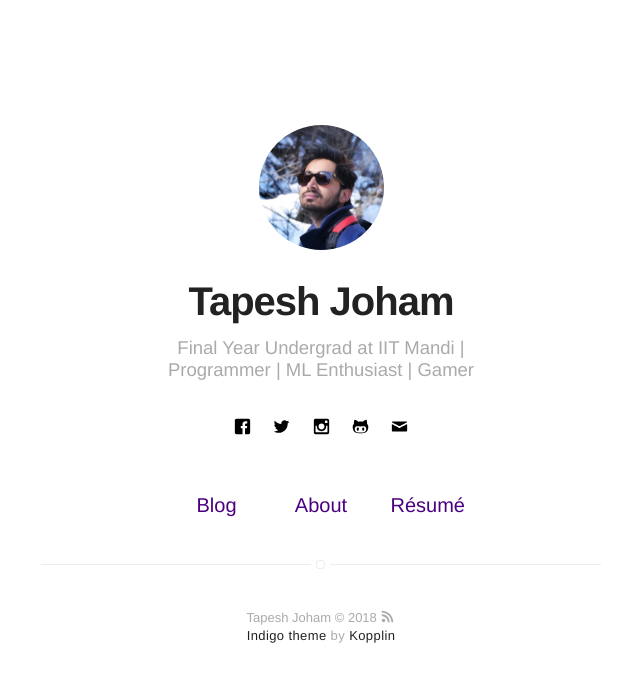
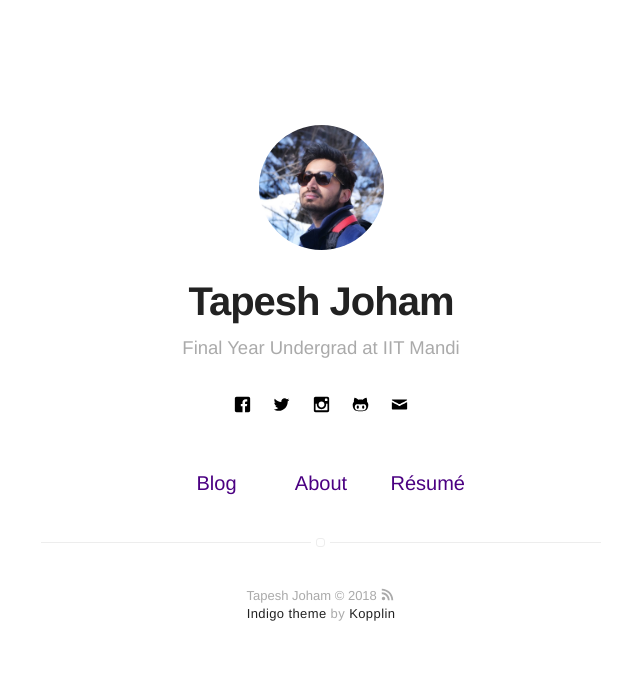
Before and after one commit to tapeshjoham/tapeshjoham.github.io, a Jekyll site: the page built from index.html, in a window 1280 px wide. Shown: the top 682 px of the page, without its empty margins (319-959 px from the left). Built offline with Jekyll 4.4.1, drawn with Linux system fonts in a browser that asks for light colours.

Commit message:
Update _config.yml

```diff
--- a/_config.yml
+++ b/_config.yml
@@ -1,6 +1,6 @@
 # main text of home
 name: Tapesh Joham
-bio: Final Year Undergrad at IIT Mandi | Programmer | ML Enthusiast | Gamer
+bio: Final Year Undergrad at IIT Mandi
 # A Man who travels the world eating noodles
 
 # twitter summary info
```
